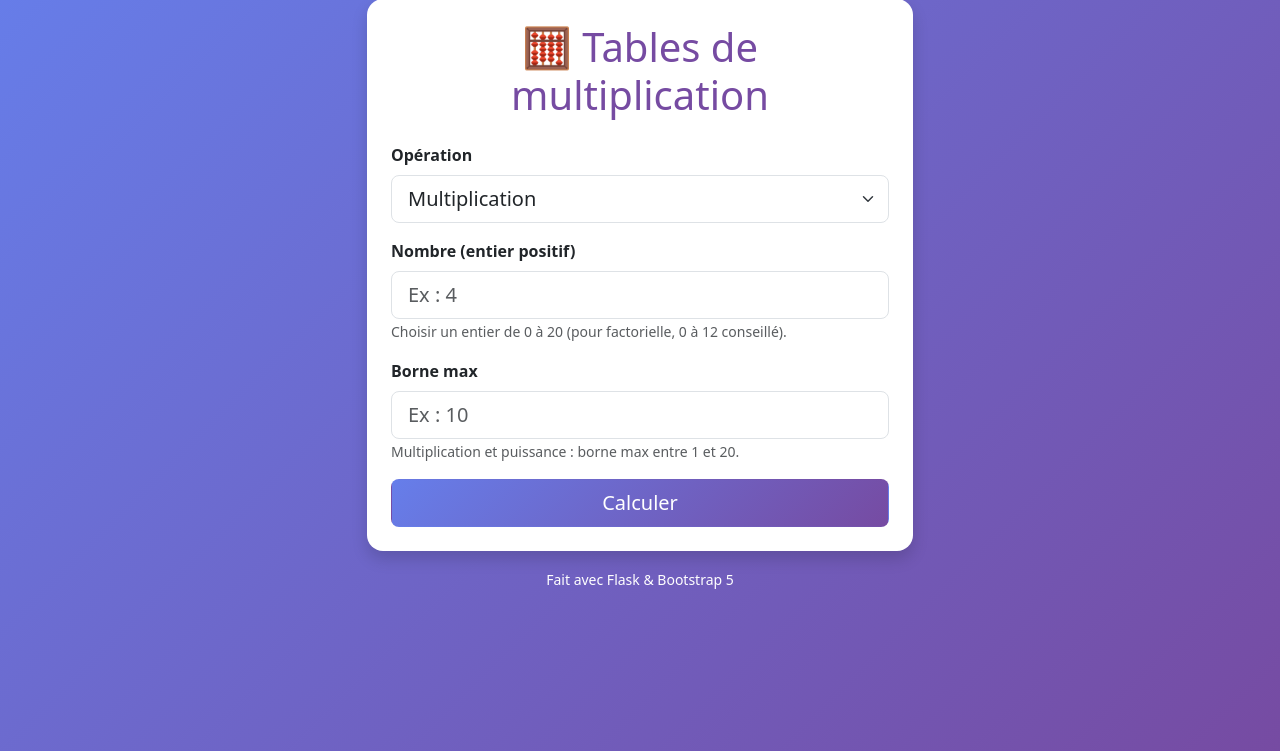
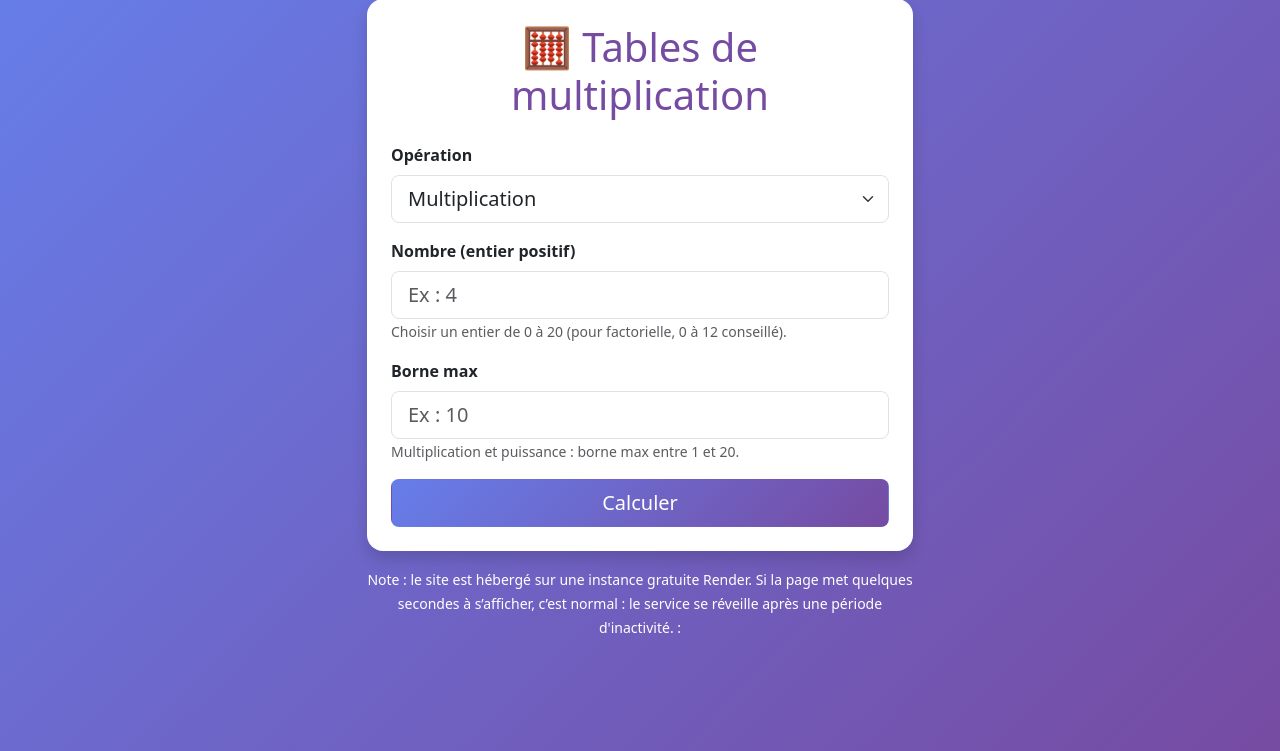
Before and after one commit to Ramoncello/table_flask, a Flask app: page / in a window 1280 px wide. Shown: the part 49-800 px from the top of the page. Run offline with Flask 3, Linux system fonts and the light colour scheme.

Commit message:
Mise à jour du pied de page

```diff
--- a/templates/index.html
+++ b/templates/index.html
@@ -105,7 +105,9 @@
         </div>
 
         <p class="text-center text-white mt-3">
-          <small>Fait avec Flask & Bootstrap 5</small>
+          <small> Note : le site est hébergé sur une instance gratuite Render.
+    Si la page met quelques secondes à s’afficher, c’est normal :
+    le service se réveille après une période d'inactivité. : </small>
         </p>
 
       </div>
```
